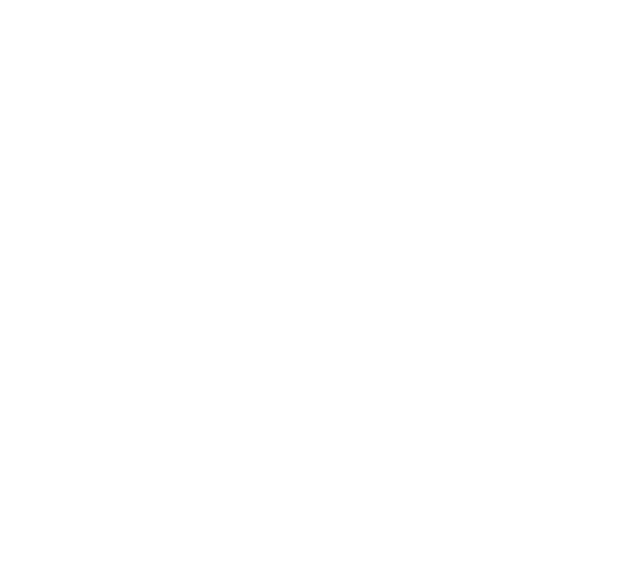
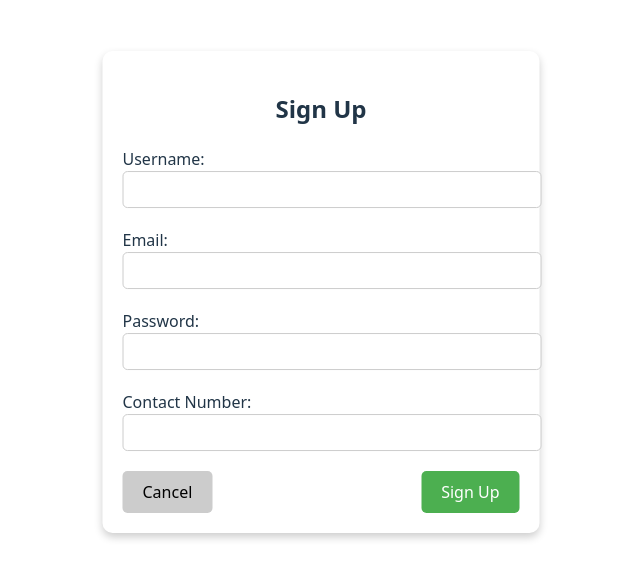
Before and after one commit to PranavKolla/EMF, a React (Vite) app in the folder EventManagment/Frontend/EM-APP/: page /signup in a window 1280 px wide. Before the commit this address had no page. Shown: the part 108-686 px from the top of the page, without its empty margins (319-959 px from the left). Built offline with nearby package versions, Linux system fonts and the light colour scheme.

Commit message:
"sign up"

```diff
--- a/EventManagment/Frontend/EM-APP/src/App.jsx
+++ b/EventManagment/Frontend/EM-APP/src/App.jsx
@@ -6,6 +6,7 @@
 import AttendeeDashboard from "./dashbords/AttendeeDashboard";
 import EventDashboard from "./dashbords/EventDashboard";
 import Home from "./dashbords/Home";
+import SignUpForm from "./components/SignUpForm";
 
 function App() {
   const isAuthenticated = !!localStorage.getItem("jwtToken");
@@ -13,6 +14,7 @@
   return (
     <Router>
       <Routes>
+        <Route path="/signup" element={<SignUpForm onCancel={() => window.history.back()} />} />
         <Route path="/" element={<LoginForm />} />
         <Route path="/admin-dashboard" element={isAuthenticated ? <AdminDashboard /> : <LoginForm />} />
         <Route path="/organizer-dashboard" element={isAuthenticated ? <OrganizerDashboard /> : <LoginForm />} />
--- a/EventManagment/Frontend/EM-APP/src/components/LoginForm.jsx
+++ b/EventManagment/Frontend/EM-APP/src/components/LoginForm.jsx
@@ -3,11 +3,14 @@
 import { jwtDecode } from "jwt-decode"; // Correct import statement
 import ShinyText from "../reactbits/ShinyText";
 import ShapeBlur from "../reactbits/ShapeBlur"; // Assuming you have a ShapeBlur component
+import SignUpForm from "./SignUpForm";
+import "./css/LoginForm.css"; // Import your CSS file
 
 const LoginForm = () => {
   const [username, setUsername] = useState("");
   const [password, setPassword] = useState("");
   const [error, setError] = useState("");
+  const [showSignUp, setShowSignUp] = useState(false); // Define the showSignUp state
   const navigate = useNavigate(); // Initialize useNavigate
 
   const handleLogin = async (e) => {
@@ -55,28 +58,14 @@
     }
   };
 
+  if (showSignUp) {
+    return <SignUpForm onCancel={() => setShowSignUp(false)} />; // Render SignUpForm if toggled
+  }
+
   return (
-    <div
-      style={{
-        position: "relative",
-        width: "100vw",
-        height: "100vh",
-        overflow: "hidden",
-      }}
-    >
+    <div className="login-container">
       {/* ShapeBlur Background */}
-      <div
-        style={{
-          position: "absolute",
-          top: "50%",
-          left: "50%",
-          transform: "translate(-50%, -50%)", // Center the ShapeBlur
-          width: "100vw",
-          height: "100vh",
-          overflow: "hidden",
-          zIndex: "-1", // Ensure it stays behind the form
-        }}
-      >
+      <div className="login-background">
         <ShapeBlur
           variation={0}
           pixelRatioProp={window.devicePixelRatio || 2}
@@ -89,90 +78,44 @@
       </div>
 
       {/* Login Form */}
-      <div
-        style={{
-          position: "absolute",
-          top: "calc(50% + 25px)", // Shift 15px down
-          left: "50%",
-          transform: "translate(-50%, -50%)", // Center the form
-          width: "397px",
-          height: "393px",
-          padding: "20px",
-          backgroundColor: "transperant", // Semi-transparent white background
-          borderRadius: "100px",
-
-        }}
-      >
-        <h2 style={{ textAlign: "center", marginBottom: "20px" }}><ShinyText text="Event Management" speed={3} /></h2>
+      <div className="login-form">
+        <h2 className="login-title">
+          <ShinyText text="Event Management" speed={3} />
+        </h2>
         <form onSubmit={handleLogin}>
-          <div style={{ marginBottom: "20px", textAlign: "center" }}>
-
-            <label
-              htmlFor="username"
-              style={{ display: "block", marginBottom: "20px" }}
-            >
-              Username
-            </label>
+          <div className="login-input-container">
+            <label htmlFor="username">Username</label>
             <input
               type="text"
               id="username"
               name="username"
               value={username}
               onChange={(e) => setUsername(e.target.value)}
-              style={{
-                width: "80%",
-                padding: "10px",
-                border: "1px solid #ccc",
-                borderRadius: "5px",
-              }}
+              className="login-input"
               required
             />
           </div>
-          <div style={{ marginBottom: "30px",   textAlign: "center" }}>
-            <label
-              htmlFor="password"
-              style={{ display: "block", marginBottom: "15px" }}
-            >
-              Password
-            </label>
+          <div className="login-input-container">
+            <label htmlFor="password">Password</label>
             <input
               type="password"
               id="password"
               name="password"
               value={password}
               onChange={(e) => setPassword(e.target.value)}
-              style={{
-                width: "80%",
-                padding: "10px",
-                border: "1px solid #ccc",
-                borderRadius: "5px",
-              }}
+              className="login-input"
               required
             />
           </div>
-          {error && (
-            <div
-              style={{
-                color: "red",
-                marginBottom: "5px",
-                textAlign: "center",
-              }}
-            >
-              {error}
-            </div>
-          )}
+          {error && <div className="login-error">{error}</div>}
           <button
-            type="submit"
-            style={{
-              background: "none",
-              border: " 3 px #ddddddcf",
-              padding: "10px 20px",
-              cursor: "pointer",
-              display: "block",
-              margin: "0 auto",
-              textAlign: "center",
-            }}
+            type="button"
+            onClick={() => setShowSignUp(true)} // Toggle SignUpForm
+            className="new-user-button"
           >
+            New User?
+          </button>
+          <button type="submit" className="login-button">
             <ShinyText text="Login" speed={3} />
           </button>
         </form>
--- /dev/null
+++ b/EventManagment/Frontend/EM-APP/src/components/SignUpForm.jsx
@@ -0,0 +1,167 @@
+
+import React, { useState } from "react";
+
+const SignUpForm = ({ onCancel }) => {
+  const [userName, setUserName] = useState("");
+  const [email, setEmail] = useState("");
+  const [password, setPassword] = useState("");
+  const [contactNumber, setContactNumber] = useState("");
+  const [error, setError] = useState("");
+  const [success, setSuccess] = useState("");
+
+  const handleSignUp = async (e) => {
+    e.preventDefault();
+    setError("");
+    setSuccess("");
+
+    try {
+      const response = await fetch("http://localhost:9090/users/create", {
+        method: "POST",
+        headers: {
+          "Content-Type": "application/json",
+        },
+        body: JSON.stringify({
+          userName,
+          email,
+          password,
+          contactNumber,
+        }),
+      });
+
+      if (!response.ok) {
+        throw new Error("Failed to sign up. Please try again.");
+      }
+
+      setSuccess("Sign up successful! You can now log in.");
+      setTimeout(() => onCancel(), 2000); // Close the sign-up form after 2 seconds
+    } catch (err) {
+      setError(err.message);
+    }
+  };
+
+  return (
+    <div
+      style={{
+        position: "relative",
+        width: "100vw",
+        height: "100vh",
+        overflow: "hidden",
+      }}
+    >
+      <div
+        style={{
+          position: "absolute",
+          top: "50%",
+          left: "50%",
+          transform: "translate(-50%, -50%)",
+          width: "397px",
+          height: "auto",
+          padding: "20px",
+          backgroundColor: "transparent",
+          borderRadius: "10px",
+          boxShadow: "0 4px 8px rgba(0, 0, 0, 0.2)",
+        }}
+      >
+        <h2 style={{ textAlign: "center", marginBottom: "20px" }}>Sign Up</h2>
+        <form onSubmit={handleSignUp}>
+          <div style={{ marginBottom: "20px" }}>
+            <label htmlFor="userName">Username:</label>
+            <input
+              type="text"
+              id="userName"
+              value={userName}
+              onChange={(e) => setUserName(e.target.value)}
+              style={{
+                width: "100%",
+                padding: "10px",
+                border: "1px solid #ccc",
+                borderRadius: "5px",
+              }}
+              required
+            />
+          </div>
+          <div style={{ marginBottom: "20px" }}>
+            <label htmlFor="email">Email:</label>
+            <input
+              type="email"
+              id="email"
+              value={email}
+              onChange={(e) => setEmail(e.target.value)}
+              style={{
+                width: "100%",
+                padding: "10px",
+                border: "1px solid #ccc",
+                borderRadius: "5px",
+              }}
+              required
+            />
+          </div>
+          <div style={{ marginBottom: "20px" }}>
+            <label htmlFor="password">Password:</label>
+            <input
+              type="password"
+              id="password"
+              value={password}
+              onChange={(e) => setPassword(e.target.value)}
+              style={{
+                width: "100%",
+                padding: "10px",
+                border: "1px solid #ccc",
+                borderRadius: "5px",
+              }}
+              required
+            />
+          </div>
+          <div style={{ marginBottom: "20px" }}>
+            <label htmlFor="contactNumber">Contact Number:</label>
+            <input
+              type="text"
+              id="contactNumber"
+              value={contactNumber}
+              onChange={(e) => setContactNumber(e.target.value)}
+              style={{
+                width: "100%",
+                padding: "10px",
+                border: "1px solid #ccc",
+                borderRadius: "5px",
+              }}
+              required
+            />
+          </div>
+          {error && <p style={{ color: "red" }}>{error}</p>}
+          {success && <p style={{ color: "green" }}>{success}</p>}
+          <div style={{ display: "flex", justifyContent: "space-between" }}>
+            <button
+              type="button"
+              onClick={onCancel}
+              style={{
+                backgroundColor: "#ccc",
+                border: "none",
+                padding: "10px 20px",
+                borderRadius: "5px",
+                cursor: "pointer",
+              }}
+            >
+              Cancel
+            </button>
+            <button
+              type="submit"
+              style={{
+                backgroundColor: "#4CAF50",
+                color: "white",
+                border: "none",
+                padding: "10px 20px",
+                borderRadius: "5px",
+                cursor: "pointer",
+              }}
+            >
+              Sign Up
+            </button>
+          </div>
+        </form>
+      </div>
+    </div>
+  );
+};
+
+export default SignUpForm;
--- a/EventManagment/Frontend/EM-APP/src/components/Ticket.jsx
+++ b/EventManagment/Frontend/EM-APP/src/components/Ticket.jsx
@@ -1,5 +1,5 @@
 import React from "react";
-import "./Ticket.css";
+import "./css/Ticket.css"; // Import your CSS file
 
 const Ticket = ({ issuedBy, inviteNumber, bookingDate, status }) => {
   return (
--- /dev/null
+++ b/EventManagment/Frontend/EM-APP/src/components/css/LoginForm.css
@@ -0,0 +1,83 @@
+/* Container for the login form */
+.login-container {
+    position: relative;
+    width: 100vw;
+    height: 100vh;
+    overflow: hidden;
+  }
+
+  /* Background styling */
+  .login-background {
+    position: absolute;
+    top: 50%;
+    left: 50%;
+    transform: translate(-50%, -50%);
+    width: 100vw;
+    height: 100vh;
+    overflow: hidden;
+    z-index: -1;
+  }
+
+  /* Form container */
+  .login-form {
+    position: absolute;
+    top: calc(50% + 25px);
+    left: 50%;
+    transform: translate(-50%, -50%);
+    width: 397px;
+    height: 393px;
+    padding: 20px;
+    background-color: transparent;
+    border-radius: 100px;
+  }
+
+  /* Form title */
+  .login-title {
+    text-align: center;
+    margin-bottom: 20px;
+  }
+
+  /* Input fields */
+  .login-input-container {
+    margin-bottom: 20px;
+    text-align: center;
+  }
+
+  .login-input-container label {
+    display: block;
+    margin-bottom: 20px;
+  }
+
+  .login-input {
+    width: 80%;
+    padding: 10px;
+    border: 1px solid #ccc;
+    border-radius: 5px;
+  }
+
+  /* Error message */
+  .login-error {
+    color: red;
+    margin-bottom: 5px;
+    text-align: center;
+  }
+
+  /* Buttons */
+  .login-button {
+    background: none;
+    border: 3px #ddddddcf;
+    padding: 10px 20px;
+    cursor: pointer;
+    display: block;
+    margin: 0 auto;
+    text-align: center;
+  }
+
+  .new-user-button {
+    background-color: transparent;
+    border: none;
+    color: red;
+    cursor: pointer;
+    text-decoration: underline;
+    margin-right: 10px;
+  }
--- a/EventManagment/Frontend/EM-APP/src/dashbords/Home.jsx
+++ b/EventManagment/Frontend/EM-APP/src/dashbords/Home.jsx
@@ -3,7 +3,7 @@
 import { Search as SearchIcon, AccountCircle } from '@mui/icons-material';
 import { jwtDecode } from "jwt-decode";
 import { useNavigate } from 'react-router-dom'; // Import useNavigate
-import './Home.css';
+import './css/Home.css'; // Import your CSS file
 
 function Home() {
   const [username, setUsername] = useState('');
--- a/EventManagment/Frontend/EM-APP/src/dashbords/OrganizerDashboard.jsx
+++ b/EventManagment/Frontend/EM-APP/src/dashbords/OrganizerDashboard.jsx
@@ -4,7 +4,7 @@
 import EventCard from '../components/EventCard';
 import EventFormDialog from '../components/EventFormDialog';
 import UserFormDialog from '../components/UserFormDialog';
-import './OrganizerDashboard.css';
+import './css/OrganizerDashboard.css'; // Import your CSS file
 
 const OrganizerDashboard = () => {
   const [events, setEvents] = useState([]);
```
Also changed, not shown: EventManagment/Frontend/EM-APP/src/components/css/Ticket.css (renamed from EventManagment/Frontend/EM-APP/src/components/Ticket.css), EventManagment/Frontend/EM-APP/src/dashbords/css/Home.css (renamed from EventManagment/Frontend/EM-APP/src/dashbords/Home.css), EventManagment/Frontend/EM-APP/src/dashbords/css/OrganizerDashboard.css (renamed from EventManagment/Frontend/EM-APP/src/dashbords/OrganizerDashboard.css), 1 other file (tests, documents, lock files or other folders).
